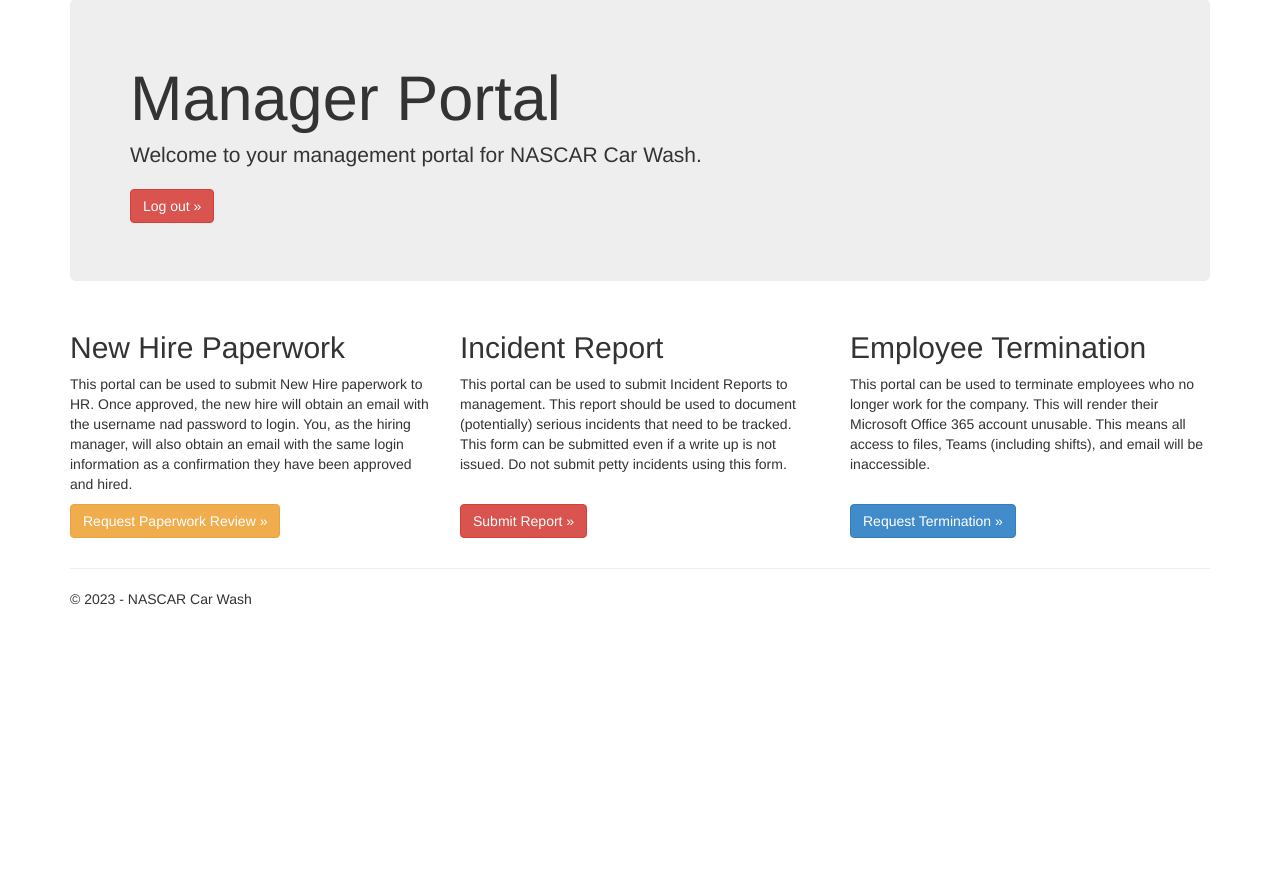
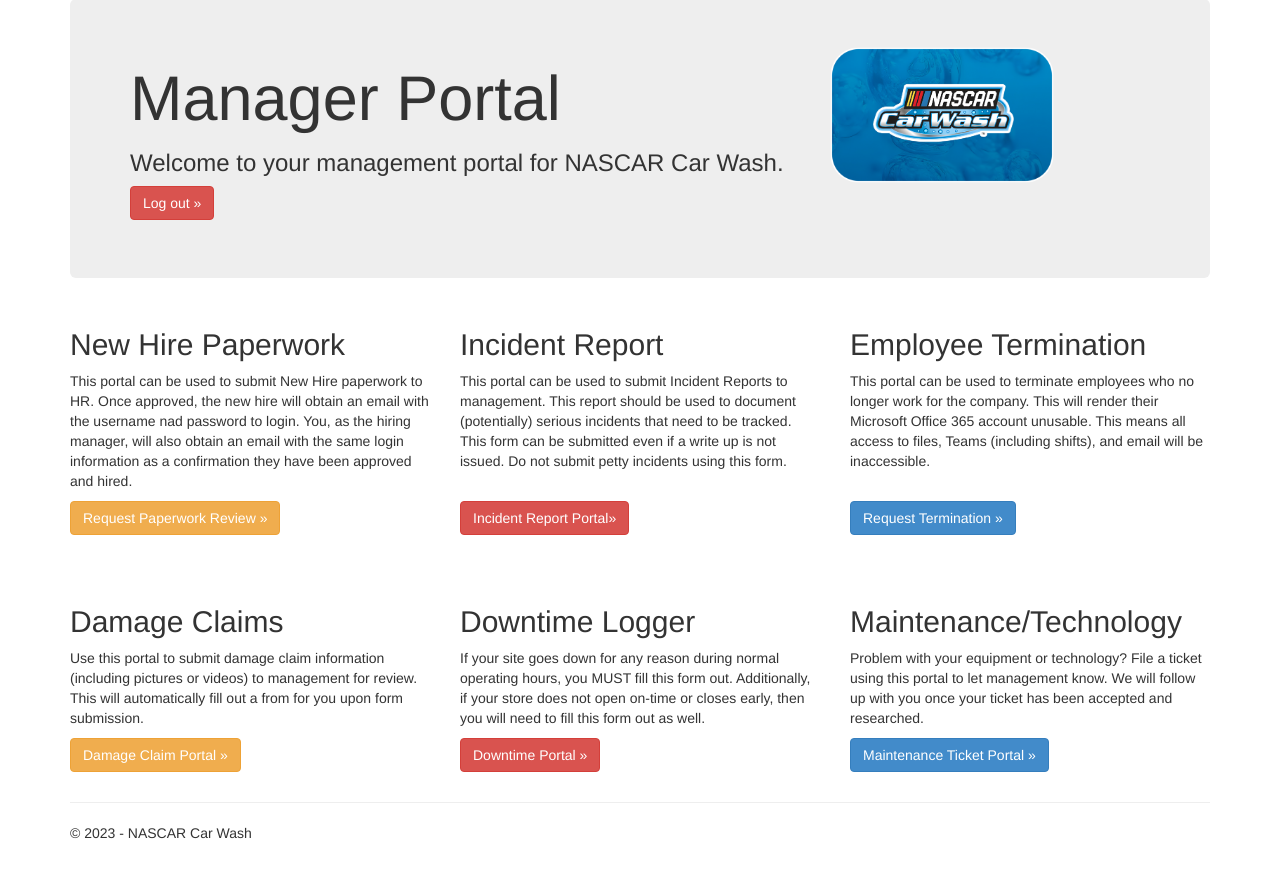
Before and after one commit to christopher-nance/NCW-Manager-Portal, a Flask app: page / in a window 1280 px wide. Shown: the part 51-924 px from the top of the page. Before the commit the page ends 656 px from the top, so only its background shows below. Run offline with Flask 2, Linux system fonts and the light colour scheme; some libraries are stand-ins or nearby versions.

Commit message:
Added extra portal options and placeholder pages.

```diff
--- a/NCW_Manager_Portal/templates/index.html
+++ b/NCW_Manager_Portal/templates/index.html
@@ -3,10 +3,19 @@
 {% block content %}
 
 <div class="jumbotron">
-    <h1>Manager Portal</h1>
-    <p class="lead">Welcome to your management portal for NASCAR Car Wash.</p>
-    <p><a href="mailto:chris@nascarcarwash.com" class="btn btn-danger btn-large">Log out &raquo;</a></p>
+    <div class="row">
+        <div class="col-md-8">
+            <h1>Manager Portal</h1>
+            <h3>Welcome to your management portal for NASCAR Car Wash.</h3>
+            <p><a href="mailto:chris@nascarcarwash.com" class="btn btn-danger btn-large">Log out &raquo;</a></p>
+        </div>
+        <div class="col-md-4 d-flex justify-content-end align-items-center">
+            <img src="../static/assets/NCWNewLogo.png" style="width: 70%; height: auto;" />
+        </div>
+    </div>
 </div>
+
+
 
 <div class="row">
     <div class="col-md-4">
@@ -30,11 +39,41 @@
         <p><a class="btn btn-warning" href="{{url_for('NewHirePaperwork')}}">Request Paperwork Review &raquo;</a></p>
     </div>
     <div class="col-md-4">
-        <p><a class="btn btn-danger" href="{{url_for('IncidentReport')}}">Submit Report &raquo;</a></p>
+        <p><a class="btn btn-danger" href="{{url_for('IncidentReport')}}">Incident Report Portal&raquo;</a></p>
     </div>
     <div class="col-md-4">
         <p><a class="btn btn-primary" href="{{url_for('EmployeeTermination')}}">Request Termination &raquo;</a></p>
     </div>
 </div>
+<br />
+<br />
+<div class="row">
+    <div class="col-md-4">
+        <h2>Damage Claims</h2>
+        <p>
+            Use this portal to submit damage claim information (including pictures or videos) to management for review. This will automatically fill out a from for you upon form submission.
+        </p>
+    </div>
+    <div class="col-md-4">
+        <h2>Downtime Logger</h2>
+        <p>If your site goes down for any reason during normal operating hours, you MUST fill this form out. Additionally, if your store does not open on-time or closes early, then you will need to fill this form out as well.</p>
+    </div>
+    <div class="col-md-4">
+        <h2>Maintenance/Technology</h2>
+        <p>Problem with your equipment or technology? File a ticket using this portal to let management know. We will follow up with you once your ticket has been accepted and researched.</p>
+    </div>
+</div>
 
-    {% endblock %}
+<div class="row">
+    <div class="col-md-4">
+        <p><a class="btn btn-warning" href="{{url_for('DamageClaims')}}">Damage Claim Portal &raquo;</a></p>
+    </div>
+    <div class="col-md-4">
+        <p><a class="btn btn-danger" href="{{url_for('DowntimeLogger')}}">Downtime Portal &raquo;</a></p>
+    </div>
+    <div class="col-md-4">
+        <p><a class="btn btn-primary" href="{{url_for('TicketSubmitter')}}">Maintenance Ticket Portal &raquo;</a></p>
+    </div>
+</div>
+
+{% endblock %}
--- a/NCW_Manager_Portal/views.py
+++ b/NCW_Manager_Portal/views.py
@@ -66,6 +66,36 @@ def EmployeeTermination():
         message='Your application description page.'
     )
 
+@app.route('/DamageClaims')
+def DamageClaims():
+    """Renders the about page."""
+    return render_template(
+        'DamageClaims.html',
+        title='Damage Claims',
+        year=datetime.now().year,
+        message='Your application description page.'
+    )
+
+@app.route('/DowntimeLogger')
+def DowntimeLogger():
+    """Renders the about page."""
+    return render_template(
+        'DowntimeLogger.html',
+        title='Downtime Logger',
+        year=datetime.now().year,
+        message='Your application description page.'
+    )
+
+@app.route('/TicketSubmitter')
+def TicketSubmitter():
+    """Renders the about page."""
+    return render_template(
+        'TicketSubmitter.html',
+        title='Ticket Submitter',
+        year=datetime.now().year,
+        message='Your application description page.'
+    )
+
 @app.route('/<path:path>', methods=['GET', 'POST', 'PUT', 'DELETE', 'PATCH'])
 def catch_all(path):
     """Catches any errors and returns error page."""
--- /dev/null
+++ b/env1/pyvenv.cfg
@@ -0,0 +1,3 @@
+home = C:\Users\chris\AppData\Local\Microsoft\WindowsApps\PythonSoftwareFoundation.Python.3.10_qbz5n2kfra8p0
+include-system-site-packages = false
+version = 3.10.10
```
Also changed, not shown: NCW_Manager_Portal/templates/DamageClaims.html (added, +10 -0 lines), NCW_Manager_Portal/templates/DowntimeLogger.html (added, +10 -0 lines), NCW_Manager_Portal/templates/TicketSubmitter.html (added, +10 -0 lines), NCW_Manager_Portal/static/assets/NCWNewLogo.png (added), 11 other files.
